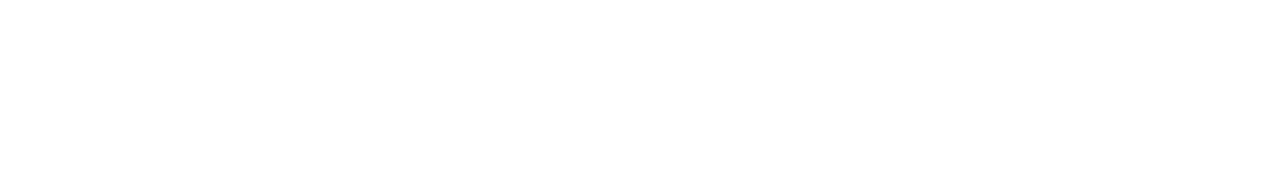
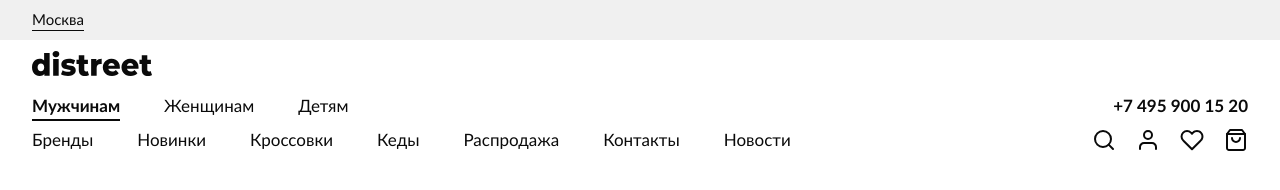
Before and after one commit to rustiskh/distreet, a plain HTML site: page index.html in a window 1280 px wide. Drawn offline with nearby package versions, Linux system fonts and the light colour scheme.

Commit message:
structure, fonts and header

```diff
--- a/index.html
+++ b/index.html
@@ -1,12 +1,49 @@
 <!DOCTYPE html>
-<html lang="en">
+<html lang="ru">
 <head>
     <meta charset="UTF-8">
     <meta http-equiv="X-UA-Compatible" content="IE=edge">
     <meta name="viewport" content="width=device-width, initial-scale=1.0">
-    <title>Document</title>
+    <title>Distreet- интернет-магазин обуви</title>
+    <link rel="stylesheet" href="https://necolas.github.io/normalize.css/8.0.1/normalize.css">
+    <link rel="stylesheet" href="css/style.css">
 </head>
 <body>
-
+	<div class="header-geo-bg"></div>
+    <header class="header">
+        <div class="header-geo">
+            <button class="header-geo__city">Москва</button>
+        </div>
+		<a href="#" class="header__logo-link">
+			<img src="icons/logo.svg" alt="distreet" class="main-logo">
+		</a>
+        <div class="header-content">
+            <div class="header-content__navigation">
+                <div class="header-content__main-nav-menu">
+                    <a href="" class="main-nav-link main-nav-link-active">Мужчинам</a>
+                    <a href="" class="main-nav-link">Женщинам</a>
+                    <a href="" class="main-nav-link">Детям</a>
+                </div>
+                <div class="header-content__secondary-nav-menu">
+                    <a href="" class="secondary-nav-link">Бренды</a>
+                    <a href="" class="secondary-nav-link">Новинки</a>
+                    <a href="" class="secondary-nav-link">Кроссовки</a>
+                    <a href="" class="secondary-nav-link">Кеды</a>
+                    <a href="" class="secondary-nav-link">Распродажа</a>
+                    <a href="" class="secondary-nav-link">Контакты</a>
+                    <a href="" class="secondary-nav-link">Новости</a>
+                </div>
+            </div>
+            <div class="header-content__user-elements">
+                <a href="tel:+74959001520" class="main-phone">+7 495 900 15 20</a>
+                <div class="header-icons">
+                    <a href="/search" class="header-icons__element"><img src="icons/header-search.svg" alt="Search"></a>
+                    <a href="" class="header-icons__element"><img src="icons/header-user.svg" alt="Account"></a>
+                    <a href="" class="header-icons__element"><img src="icons/header-heart.svg" alt="Favorites"></a>
+                    <a href="" class="header-icons__element"><img src="icons/header-bag.svg" alt="Cart"></a>
+                </div>
+            </div>
+        </div>
+    </header>
 </body>
 </html>
--- /dev/null
+++ b/scss/blocks/_header.scss
@@ -0,0 +1,158 @@
+.header-geo-bg {
+	width: 100%;
+	height: 40px;
+	background: #F0F0F0;
+	position: absolute;
+	top: 0;
+	z-index: -1;
+	right: 0;
+	left: 0;
+}
+
+.header {
+	max-width: 1216px;
+	margin: 0 auto;
+}
+
+.header-geo {
+	// background: #F0F0F0;
+
+	&__city {
+		padding: 0px 0px 2px;
+		border: none;
+		border-bottom: 1px solid #0A0A0A;
+		margin: 10px 0;
+
+
+		font-family: 'Lato';
+		font-style: normal;
+		font-weight: 400;
+		font-size: 15px;
+		line-height: 18px;
+		color: #0A0A0A;
+	}
+}
+
+.header__logo-link {
+	display: block;
+	width: 120px;
+	height: 25px;
+	margin-top: 10px;
+}
+
+.header-content {
+	display: flex;
+	justify-content: space-between;
+	margin-top: 20px;
+
+	&__main-nav-menu {
+
+		.main-nav-link.main-nav-link-active {
+			font-weight: 700;
+
+			&::before {
+				content: '';
+				position: absolute;
+				left: 0; bottom: -5px;
+				width: 100%;
+				height: 2px;
+				background-color: #0A0A0A;
+			}
+		}
+
+		.main-nav-link {
+			position: relative;
+			font-family: 'Lato';
+			font-style: normal;
+			font-weight: 400;
+			font-size: 17px;
+			line-height: 20px;
+			color: #0A0A0A;
+			margin-right: 40px;
+
+			&::before {
+				content: '';
+				position: absolute;
+				left: 0; bottom: -5px;
+				width: 0;
+				height: 2px;
+				background-color: #0A0A0A;
+			}
+
+			// &:hover {
+			// 	font-weight: 700;
+			// }
+
+			&:hover::before {
+				width: 100%;
+				transition: width 0.35s;
+			}
+		}
+
+		a:last-of-type {
+			margin-right: 0px;
+		}
+	}
+
+	&__secondary-nav-menu {
+		margin-top: 14px;
+
+		.secondary-nav-link {
+			font-family: 'Lato';
+			font-style: normal;
+			font-weight: 400;
+			font-size: 17px;
+			line-height: 20px;
+			color: #0A0A0A;
+
+			margin-right: 40px;
+
+			&:hover {
+				color: #F04438;
+			}
+		}
+
+		a:last-of-type {
+			margin-right: 0px;
+		}
+	}
+
+	&__user-elements {
+		display: flex;
+		flex-direction: column;
+		align-items: end;
+
+		.main-phone {
+			font-family: 'Lato';
+			font-style: normal;
+			font-weight: 700;
+			font-size: 17px;
+			line-height: 20px;
+			color: #0A0A0A;
+			position: relative;
+
+			&::before {
+				content: '';
+				position: absolute;
+				left: 0; bottom: -5px;
+				width: 0;
+				height: 2px;
+				background-color: #0A0A0A;
+			}
+
+			&:hover::before {
+				width: 100%;
+				transition: width 0.35s;
+			}
+		}
+
+		.header-icons {
+			width: 156px;
+			height: 24px;
+			display: flex;
+			justify-content: space-between;
+			align-items: center;
+			margin-top: 14px;
+		}
+	}
+}
--- /dev/null
+++ b/scss/design/_fonts.scss
@@ -0,0 +1,39 @@
+@font-face {
+    font-family: 'Lato';
+    src: url("/fonts/latoregular.woff") format("woff");
+    src: url("/fonts/latoregular.woff2") format("woff2");
+    font-weight: 400;
+    font-style: normal;
+}
+
+@font-face {
+    font-family: 'Lato';
+    src: url("/fonts/latobold.woff") format("woff");
+    src: url("/fonts/latobold.woff") format("woff2");
+    font-weight: 700;
+    font-style: normal;
+}
+
+@font-face {
+	font-family: 'Raleway';
+	src: url("/fonts/Raleway-Regular.woff") format("woff");
+    src: url("/fonts/Raleway-Regular.woff2") format("woff2");
+	font-weight: 400;
+	font-style: normal;
+}
+
+@font-face {
+	font-family: 'Raleway';
+	src: url("/fonts/Raleway-Bold.woff") format("woff");
+    src: url("/fonts/Raleway-Bold.woff2") format("woff2");
+	font-weight: 700;
+	font-style: normal;
+}
+
+@font-face {
+	font-family: 'Raleway';
+	src: url("/fonts/Raleway-ExtraBold.woff") format("woff");
+    src: url("/fonts/Raleway-ExtraBold.woff2") format("woff2");
+	font-weight: 800;
+	font-style: normal;
+}
--- /dev/null
+++ b/scss/style.scss
@@ -0,0 +1,7 @@
+@import "design/fonts";
+@import "blocks/header";
+
+a {
+    text-decoration: none;
+    color: #000;
+}
```
Also changed, not shown: css/style.css (added), css/style.min.css (added), fonts/Raleway-Bold.woff (added), fonts/Raleway-Bold.woff2 (added), fonts/Raleway-ExtraBold.woff (added), fonts/Raleway-ExtraBold.woff2 (added), fonts/Raleway-Regular.woff (added), fonts/Raleway-Regular.woff2 (added), fonts/latobold.woff (added), fonts/latobold.woff2 (added), fonts/latoregular.woff (added), fonts/latoregular.woff2 (added), 2 other files.
